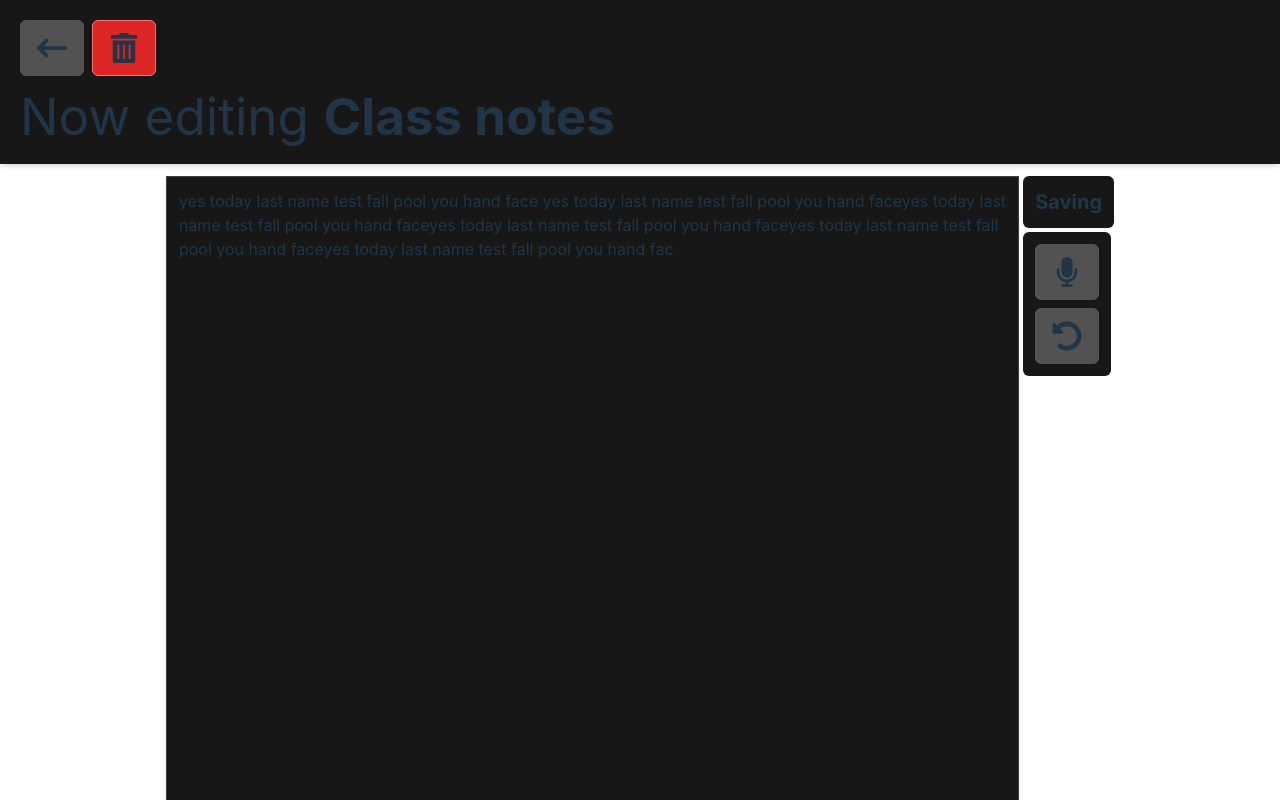
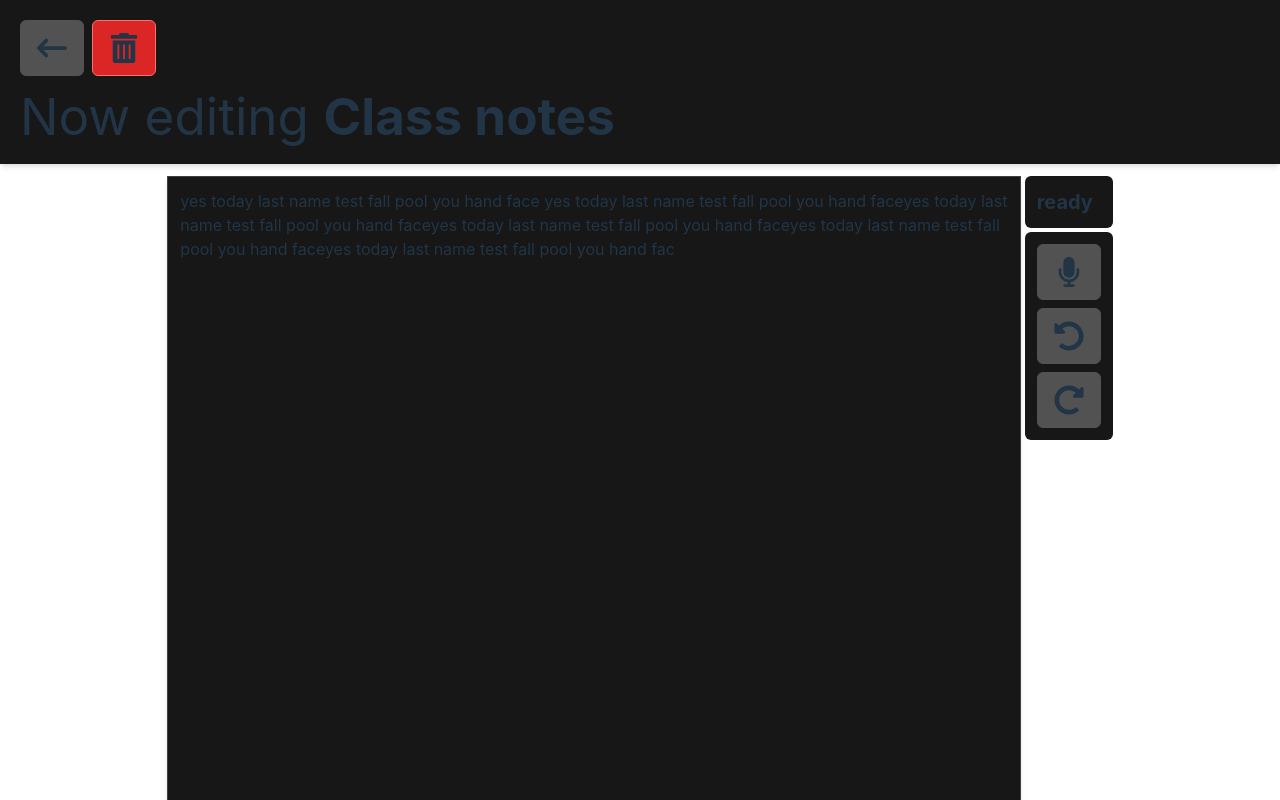
Before and after one commit to hamtsu/sttnotetaker, a React (Vite) app: page / in a window 1280 px wide. Both pictures are taken after a click on the element 460 px from the left and 452 px from the top of the page. Shown: the top 800 px of the page. Built offline with nearby package versions, Linux system fonts and the light colour scheme.

Commit message:
saving information

```diff
--- a/src/components/DocumentCard.jsx
+++ b/src/components/DocumentCard.jsx
@@ -17,7 +17,7 @@ const DocumentCard = ({ index, name, lastEdited, content, searchHighlight }) =>
         <div onClick={() => navigate(`/document/${index}`)}
         className='bg-neutral-800 flex rounded-md flex-col border hover:border-slate-300 transition-colors hover:cursor-pointer border-neutral-700 overflow-hidden max-w-[260px]'>
             <div className='h-[200px] overflow-hidden p-2 text-sm opacity-80 select-none'>{content}</div>
-            <div className='bg-neutral-900 flex gap-5 p-2 w-full'>
+            <div className='bg-neutral-900 flex gap-5 p-2 w-full mt-auto'>
                 <div className='flex-col'>
                     <h2 className='font-bold text-4xl'><span className='text-red-500'>{name.slice(0, 0 + searchHighlight.length)}</span>{name.slice(0 + searchHighlight.length)}</h2>
                     <p className='opacity-50'>last edited <b>{lastEdited}</b></p>
--- a/src/components/DocumentTextBox.jsx
+++ b/src/components/DocumentTextBox.jsx
@@ -2,6 +2,7 @@ import { useEffect, useRef, useState } from "react";
 import Quickbar from "./Quickbar";
 
 const DocumentTextBox = ({ content, documentId }) => {
+    const [saving, setSaving] = useState("ready");
     const [currentContent, setCurrentContent] = useState(content);
     const currentContentRef = useRef(currentContent);
     currentContentRef.current = currentContent;
@@ -27,12 +28,14 @@ const DocumentTextBox = ({ content, documentId }) => {
         };
 
         const handleKeyDown = () => {
+            setSaving("saving")
             clearTimeout(timeout);
 
             // save after one second of inactivity
             timeout = setTimeout(() => {
                 console.log('Saved document changes');
                 save();
+                setSaving("saved")
             }, 1000);
         };
 
@@ -53,7 +56,7 @@ const DocumentTextBox = ({ content, documentId }) => {
                 spellCheck={true}
             />
 
-            <Quickbar />
+            <Quickbar saving={saving} />
         </div>
     );
 };
--- a/src/components/Quickbar.jsx
+++ b/src/components/Quickbar.jsx
@@ -1,14 +1,15 @@
 import { FaMicrophone } from "react-icons/fa6"
 import Button from "./Button"
-import { FaUndoAlt } from "react-icons/fa"
+import { FaUndoAlt, FaRedoAlt } from "react-icons/fa"
 
 const Quickbar = ({ saving }) => {
     return (
         <div className="flex gap-1 flex-col h-full sticky">
-            <div className="rounded-md h-fit bg-neutral-900 p-3 text-xl font-bold">Saving</div>
+            <div className="rounded-md h-fit bg-neutral-900 p-3 text-xl font-bold">{saving}</div>
             <div className="rounded-md h-fit w-fit bg-neutral-900 p-3 gap-2 text-xl font-bold flex-col flex">
                 <Button><FaMicrophone size={30}/></Button>
                 <Button><FaUndoAlt size={30}/></Button>
+                <Button><FaRedoAlt size={30}/></Button>
             </div>
         </div>
     )
```
